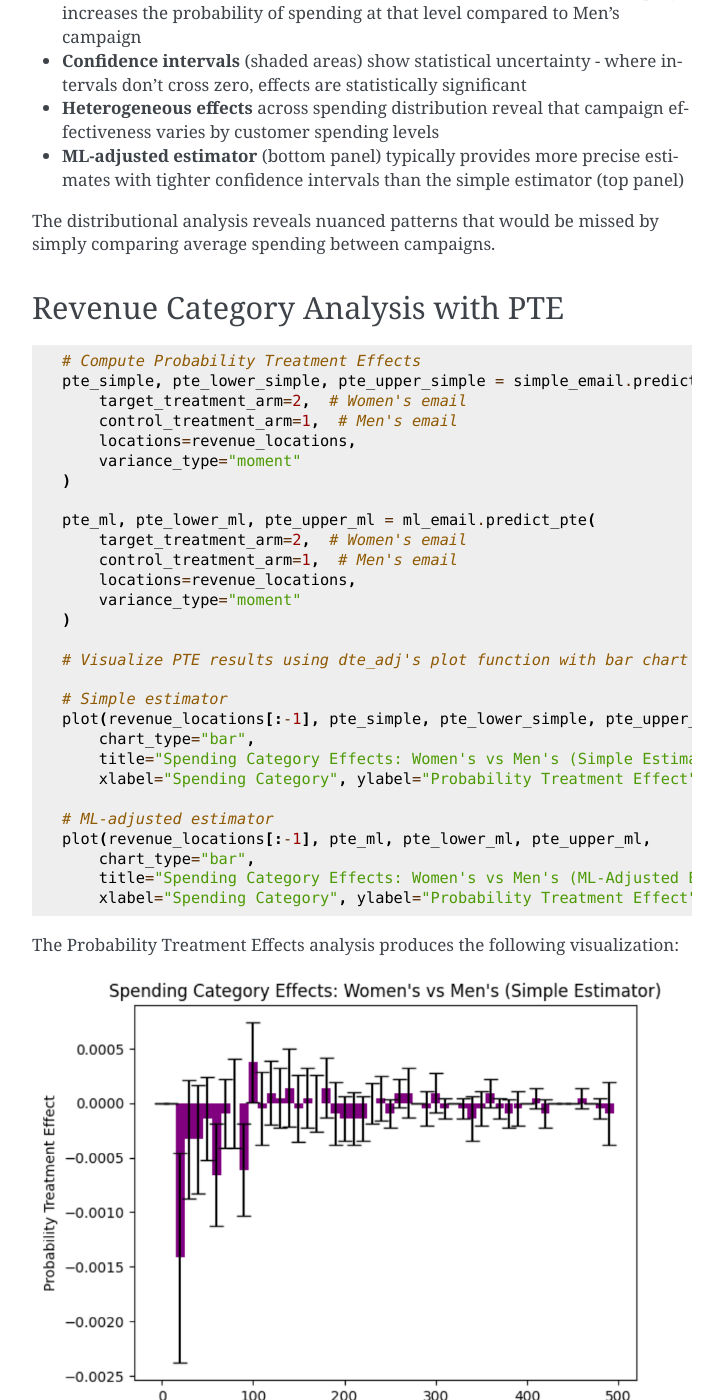
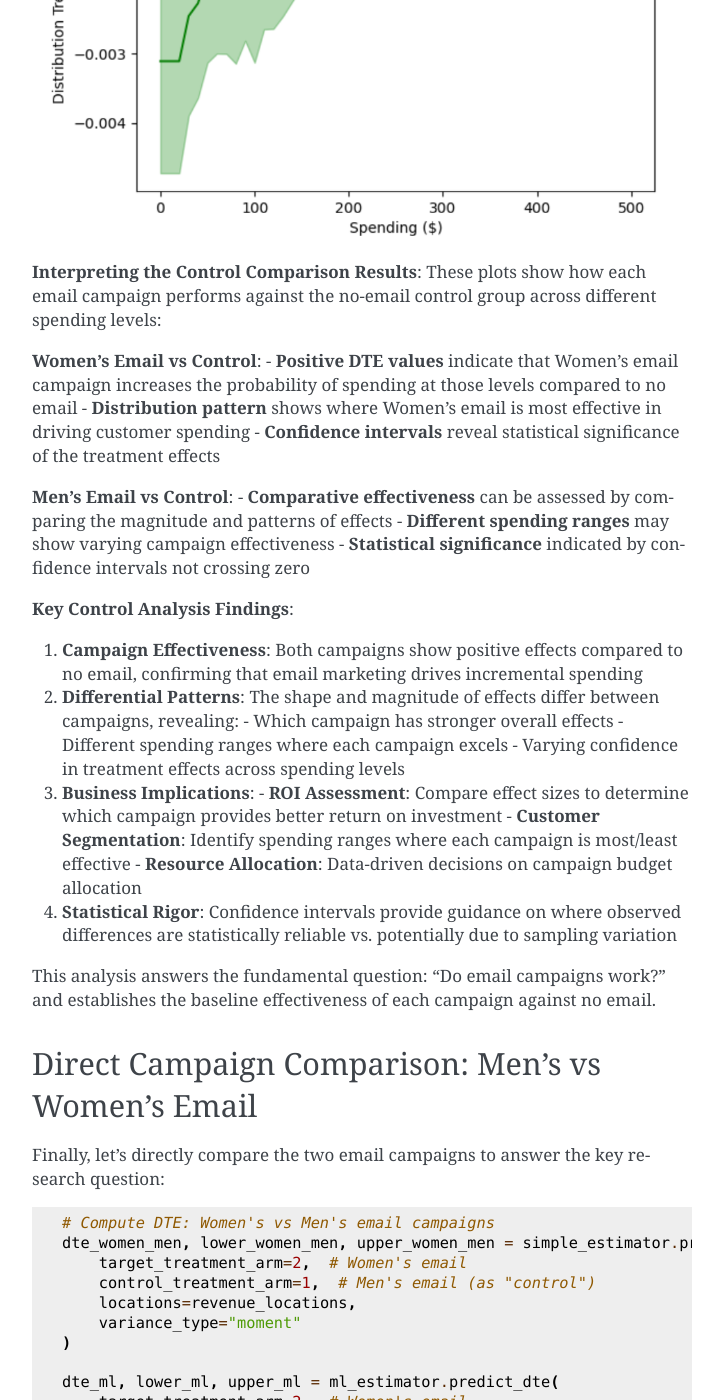
Before and after one commit to CyberAgentAILab/python-dte-adjustment, a Sphinx documentation site: the page built from docs/source/tutorials/hillstrom.rst, in a window 1280 px wide and 1400 px high, scrolled down 4028 px. Shown: the whole window, without its empty margins (388-1111 px from the left). Built offline with Sphinx 7.4.7, drawn with Linux system fonts in a browser that asks for light colours; some of the changed text lies outside the part shown.

Commit message:
change order of hillstorm analysis (#70)

```diff
--- a/docs/source/tutorials/hillstrom.rst
+++ b/docs/source/tutorials/hillstrom.rst
@@ -67,53 +67,149 @@
     print(f"Men's Email: {df[df['segment']=='Mens E-Mail']['conversion'].mean():.3f}")
     print(f"Women's Email: {df[df['segment']=='Women E-Mail']['conversion'].mean():.3f}")
 
-Comparing Men's vs Women's Email Campaigns
-~~~~~~~~~~~~~~~~~~~~~~~~~~~~~~~~~~~~~~~~~~~
+Email Campaign Effectiveness Analysis
+~~~~~~~~~~~~~~~~~~~~~~~~~~~~~~~~~~~~~~~
 
 .. code-block:: python
 
-    print(f"Email campaign comparison sample: {len(D_email):,} customers")
-    print(f"Men's Email: {(D_email==0).sum():,}")
-    print(f"Women's Email: {(D_email==1).sum():,}")
-
-    # Initialize estimators for email comparison
-    simple_email = dte_adj.SimpleDistributionEstimator()
-    ml_email = dte_adj.AdjustedDistributionEstimator(
+    # Initialize estimators
+    simple_estimator = dte_adj.SimpleDistributionEstimator()
+    ml_estimator = dte_adj.AdjustedDistributionEstimator(
         LinearRegression(),
         folds=5
     )
 
-    # Fit estimators
-    simple_email.fit(X, D, revenue)
-    ml_email.fit(X, D, revenue)
+    # Fit estimators on the full dataset
+    simple_estimator.fit(X, D, revenue)
+    ml_estimator.fit(X, D, revenue)
 
     # Define revenue evaluation points
     revenue_locations = np.linspace(0, 500, 51)
 
+Control vs Women's Email Campaign
+~~~~~~~~~~~~~~~~~~~~~~~~~~~~~~~~~
+
+First, let's examine how the Women's email campaign performs compared to no email (control):
+
+.. code-block:: python
+
+    # Compute DTE: Women's email vs Control
+    dte_women_ctrl, lower_women_ctrl, upper_women_ctrl = simple_estimator.predict_dte(
+        target_treatment_arm=2,  # Women's email
+        control_treatment_arm=0,  # No email control
+        locations=revenue_locations,
+        variance_type="moment"
+    )
+
+    # Visualize Women's vs Control using dte_adj's plot function
+    plot(revenue_locations, dte_women_ctrl, lower_women_ctrl, upper_women_ctrl,
+         title="Women's Email Campaign vs Control",
+         xlabel="Spending ($)", ylabel="Distribution Treatment Effect")
+
+    # Statistical summary
+    positive_dte_women = (dte_women_ctrl > 0).mean()
+    significant_dte_women = ((lower_women_ctrl > 0) | (upper_women_ctrl < 0)).mean()
+
+    print(f"Women's Email vs Control Results:")
+    print(f"Locations where Women's > Control: {positive_dte_women:.1%}")
+    print(f"Statistically significant differences: {significant_dte_women:.1%}")
+    print(f"Average DTE: {dte_women_ctrl.mean():.3f}")
+
+Control vs Men's Email Campaign
+~~~~~~~~~~~~~~~~~~~~~~~~~~~~~~~
+
+Next, let's examine how the Men's email campaign performs compared to no email (control):
+
+.. code-block:: python
+
+    # Compute DTE: Men's email vs Control
+    dte_men_ctrl, lower_men_ctrl, upper_men_ctrl = simple_estimator.predict_dte(
+        target_treatment_arm=1,  # Men's email
+        control_treatment_arm=0,  # No email control
+        locations=revenue_locations,
+        variance_type="moment"
+    )
+
+    # Visualize Men's vs Control using dte_adj's plot function
+    plot(revenue_locations, dte_men_ctrl, lower_men_ctrl, upper_men_ctrl,
+         title="Men's Email Campaign vs Control",
+         xlabel="Spending ($)", ylabel="Distribution Treatment Effect", color="purple")
+
+    # Statistical summary
+    positive_dte_men = (dte_men_ctrl > 0).mean()
+    significant_dte_men = ((lower_men_ctrl > 0) | (upper_men_ctrl < 0)).mean()
+
+    print(f"Men's Email vs Control Results:")
+    print(f"Locations where Men's > Control: {positive_dte_men:.1%}")
+    print(f"Statistically significant differences: {significant_dte_men:.1%}")
+    print(f"Average DTE: {dte_men_ctrl.mean():.3f}")
+
+Both Campaigns vs Control Comparison
+~~~~~~~~~~~~~~~~~~~~~~~~~~~~~~~~~~~~
+
+The control vs email campaigns analysis produces the following comparison:
+
+.. image:: ../_static/hillstorm_dte_control.png
+   :alt: Hillstrom Email Campaigns vs Control Analysis
+   :width: 800px
+   :align: center
+
+**Interpreting the Control Comparison Results**: These plots show how each email campaign performs against the no-email control group across different spending levels:
+
+**Women's Email vs Control**:
+- **Positive DTE values** indicate that Women's email campaign increases the probability of spending at those levels compared to no email
+- **Distribution pattern** shows where Women's email is most effective in driving customer spending
+- **Confidence intervals** reveal statistical significance of the treatment effects
+
+**Men's Email vs Control**:
+- **Comparative effectiveness** can be assessed by comparing the magnitude and patterns of effects
+- **Different spending ranges** may show varying campaign effectiveness
+- **Statistical significance** indicated by confidence intervals not crossing zero
+
+**Key Control Analysis Findings**:
+
+1. **Campaign Effectiveness**: Both campaigns show positive effects compared to no email, confirming that email marketing drives incremental spending
+
+2. **Differential Patterns**: The shape and magnitude of effects differ between campaigns, revealing:
+   - Which campaign has stronger overall effects
+   - Different spending ranges where each campaign excels
+   - Varying confidence in treatment effects across spending levels
+
+3. **Business Implications**:
+   - **ROI Assessment**: Compare effect sizes to determine which campaign provides better return on investment
+   - **Customer Segmentation**: Identify spending ranges where each campaign is most/least effective
+   - **Resource Allocation**: Data-driven decisions on campaign budget allocation
+
+4. **Statistical Rigor**: Confidence intervals provide guidance on where observed differences are statistically reliable vs. potentially due to sampling variation
+
+This analysis answers the fundamental question: "Do email campaigns work?" and establishes the baseline effectiveness of each campaign against no email.
+
+Direct Campaign Comparison: Men's vs Women's Email
+~~~~~~~~~~~~~~~~~~~~~~~~~~~~~~~~~~~~~~~~~~~~~~~~~~~
+
+Finally, let's directly compare the two email campaigns to answer the key research question:
+
+.. code-block:: python
+
     # Compute DTE: Women's vs Men's email campaigns
-    dte_simple, lower_simple, upper_simple = simple_email.predict_dte(
+    dte_women_men, lower_women_men, upper_women_men = simple_estimator.predict_dte(
         target_treatment_arm=2,  # Women's email
         control_treatment_arm=1,  # Men's email (as "control")
         locations=revenue_locations,
         variance_type="moment"
     )
 
-    dte_ml, lower_ml, upper_ml = ml_email.predict_dte(
+    dte_ml, lower_ml, upper_ml = ml_estimator.predict_dte(
         target_treatment_arm=2,  # Women's email
         control_treatment_arm=1,  # Men's email
         locations=revenue_locations,
         variance_type="moment"
     )
 
-Distribution Treatment Effects Analysis
-~~~~~~~~~~~~~~~~~~~~~~~~~~~~~~~~~~~~~~~
-
-.. code-block:: python
-
     # Visualize the distribution treatment effects using dte_adj's built-in plot function
 
     # Simple estimator
-    plot(revenue_locations, dte_simple, lower_simple, upper_simple,
+    plot(revenue_locations, dte_women_men, lower_women_men, upper_women_men,
          title="Email Campaign Comparison: Women's vs Men's (Simple Estimator)",
          xlabel="Spending ($)", ylabel="Distribution Treatment Effect")
 
@@ -126,7 +222,7 @@
     positive_dte = (dte_ml > 0).mean()
     significant_dte = ((lower_ml > 0) | (upper_ml < 0)).mean()
 
-    print(f"\nDistributional Analysis Results:")
+    print(f"\nDirect Campaign Comparison Results:")
     print(f"Locations where Women's > Men's: {positive_dte:.1%}")
     print(f"Statistically significant differences: {significant_dte:.1%}")
     print(f"Average DTE: {dte_ml.mean():.3f}")
@@ -138,7 +234,7 @@
    :width: 800px
    :align: center
 
-**Interpreting the Results**: The plot shows the distribution treatment effects (DTE) comparing Women's vs Men's email campaigns across different spending levels. Key observations:
+**Interpreting the Campaign Comparison Results**: The plot shows the distribution treatment effects (DTE) comparing Women's vs Men's email campaigns across different spending levels. Key observations:
 
 - **Positive DTE values** (above zero line) indicate that Women's email campaign increases the probability of spending at that level compared to Men's campaign
 - **Confidence intervals** (shaded areas) show statistical uncertainty - where intervals don't cross zero, effects are statistically significant
@@ -152,15 +248,15 @@
 
 .. code-block:: python
 
-    # Compute Probability Treatment Effects
-    pte_simple, pte_lower_simple, pte_upper_simple = simple_email.predict_pte(
+    # Compute Probability Treatment Effects for Women's vs Men's comparison
+    pte_simple, pte_lower_simple, pte_upper_simple = simple_estimator.predict_pte(
         target_treatment_arm=2,  # Women's email
         control_treatment_arm=1,  # Men's email
         locations=revenue_locations,
         variance_type="moment"
     )
 
-    pte_ml, pte_lower_ml, pte_upper_ml = ml_email.predict_pte(
+    pte_ml, pte_lower_ml, pte_upper_ml = ml_estimator.predict_pte(
         target_treatment_arm=2,  # Women's email
         control_treatment_arm=1,  # Men's email
         locations=revenue_locations,
@@ -204,70 +300,6 @@
 
 This granular analysis helps marketers understand not just which campaign generates more revenue overall, but specifically which spending behaviors each campaign drives.
 
-Control vs Email Campaigns Analysis
-~~~~~~~~~~~~~~~~~~~~~~~~~~~~~~~~~~~~
-
-.. code-block:: python
-
-    dte_mens_ctrl, lower_mens_ctrl, upper_mens_ctrl = simple_email.predict_dte(
-        target_treatment_arm=1, control_treatment_arm=0,
-        locations=revenue_locations, variance_type="moment"
-    )
-
-    dte_women_ctrl, lower_women_ctrl, upper_women_ctrl = simple_email.predict_dte(
-        target_treatment_arm=2, control_treatment_arm=0,
-        locations=revenue_locations, variance_type="moment"
-    )
-
-    # Visualize both campaigns vs control using dte_adj's plot function
-
-    # Men's vs Control
-    plot(revenue_locations, dte_mens_ctrl, lower_mens_ctrl, upper_mens_ctrl,
-         title="Men's Email Campaign vs Control",
-         xlabel="Spending ($)", ylabel="Distribution Treatment Effect", color="purple")
-
-    # Women's vs Control
-    plot(revenue_locations, dte_women_ctrl, lower_women_ctrl, upper_women_ctrl,
-         title="Women's Email Campaign vs Control",
-         xlabel="Spending ($)", ylabel="Distribution Treatment Effect")
-
-The control vs email campaigns analysis produces the following comparison:
-
-.. image:: ../_static/hillstorm_dte_control.png
-   :alt: Hillstrom Email Campaigns vs Control Analysis
-   :width: 800px
-   :align: center
-
-**Interpreting the Control Comparison Results**: These side-by-side plots show how each email campaign performs against the no-email control group across different spending levels:
-
-**Men's Email vs Control (Top Panel)**:
-- **Positive DTE values** indicate that Men's email campaign increases the probability of spending at those levels compared to no email
-- **Distribution pattern** shows where Men's email is most effective in driving customer spending
-- **Confidence intervals** reveal statistical significance of the treatment effects
-
-**Women's Email vs Control (Bottom Panel)**:
-- **Comparative effectiveness** can be assessed by comparing the magnitude and patterns of effects
-- **Different spending ranges** may show varying campaign effectiveness
-- **Statistical significance** indicated by confidence intervals not crossing zero
-
-**Key Control Analysis Findings**:
-
-1. **Campaign Effectiveness**: Both campaigns show positive effects compared to no email, confirming that email marketing drives incremental spending
-
-2. **Differential Patterns**: The shape and magnitude of effects differ between campaigns, revealing:
-   - Which campaign has stronger overall effects
-   - Different spending ranges where each campaign excels
-   - Varying confidence in treatment effects across spending levels
-
-3. **Business Implications**:
-   - **ROI Assessment**: Compare effect sizes to determine which campaign provides better return on investment
-   - **Customer Segmentation**: Identify spending ranges where each campaign is most/least effective
-   - **Resource Allocation**: Data-driven decisions on campaign budget allocation
-
-4. **Statistical Rigor**: Confidence intervals provide guidance on where observed differences are statistically reliable vs. potentially due to sampling variation
-
-This analysis answers the fundamental question: "Do email campaigns work?" and more importantly, "Which one works better and for which customer segments?"
-
 **Key Findings**: Using the real Hillstrom dataset with 64,000 customers, the distributional analysis reveals nuanced patterns in how email campaigns affect customer spending. The analysis goes beyond simple average comparisons to show how treatment effects vary across the entire spending distribution, providing insights into which customer segments respond best to different campaign types. This demonstrates the power of distribution treatment effect analysis for understanding heterogeneous responses in digital marketing experiments.
 
 Next Steps
```
